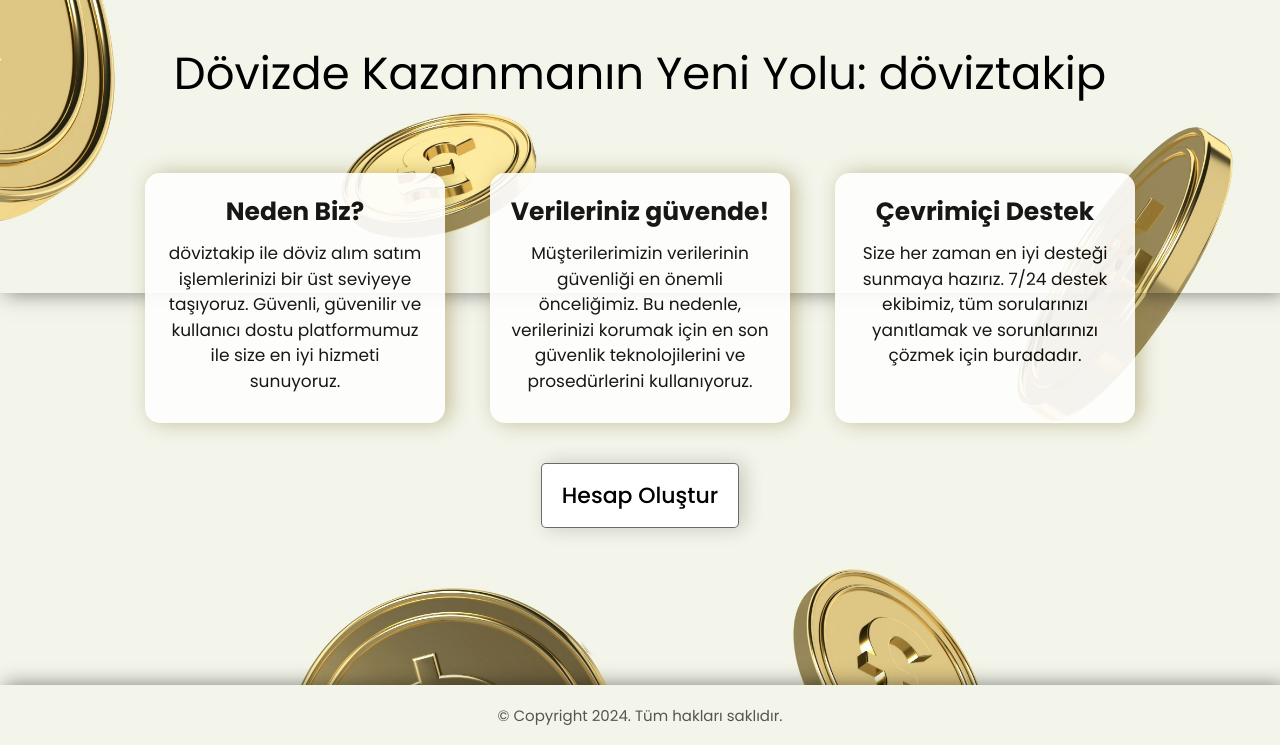
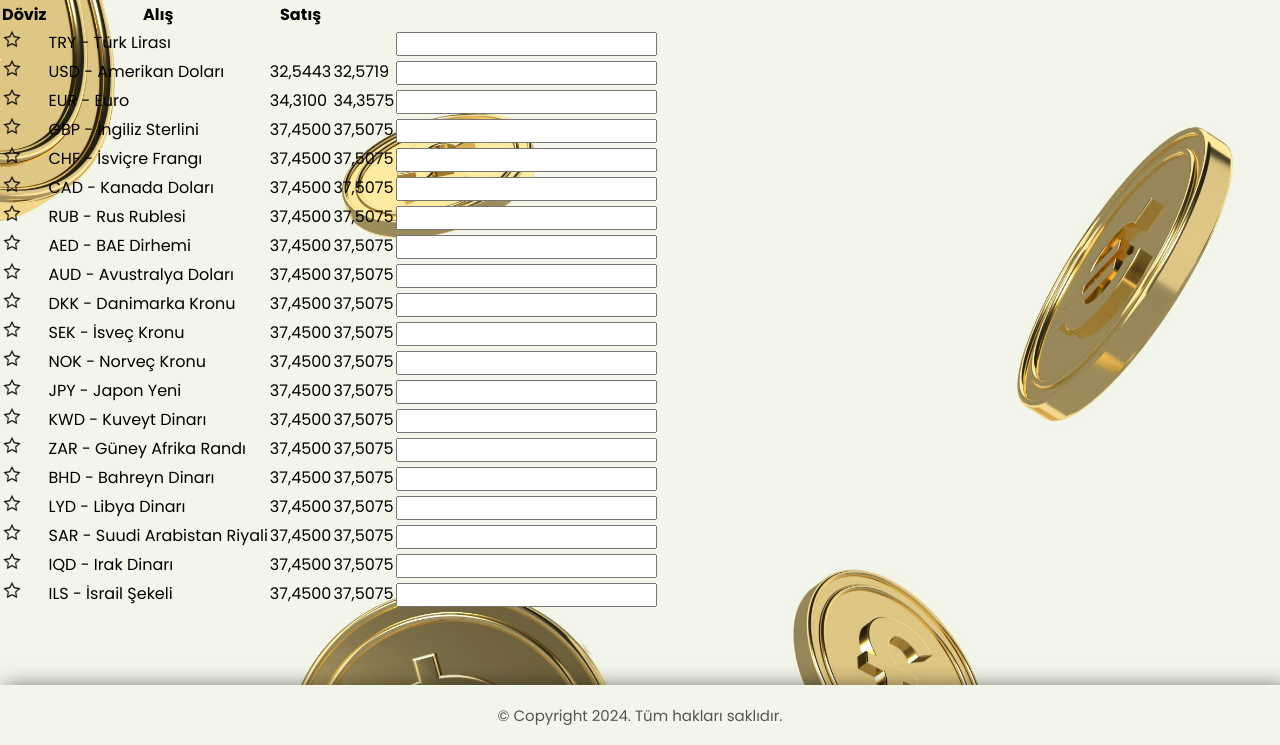
Before and after one commit to tolgab35/Doviz-Otomasyon-Sitesi, a PHP site: page /piyasalar.html in a window 1280 px wide. Shown: the part 55-800 px from the top of the page. Run offline with PHP 8.4, Linux system fonts and the light colour scheme.

Commit message:
add 'piyasalar' table

```diff
--- a/piyasalar.html
+++ b/piyasalar.html
@@ -26,41 +26,315 @@
       </nav>
     </header>
 
-    <section class="caption">
-      <h1>Dövizde Kazanmanın Yeni Yolu: döviztakip</h1>
+    <section id="piyasalar-tablo">
+      <table>
+        <tr>
+          <th>Döviz</th>
+          <th>Alış</th>
+          <th>Satış</th>
+        </tr>
+        <tr>
+          <td>
+            <img
+              src="images/star.png"
+              alt="Favorilere Ekle"
+              class="favorite-star"
+            />
+          </td>
+          <td>TRY - Türk Lirası</td>
+          <td></td>
+          <td></td>
+          <td>
+            <input type="text" name="try" id="try" class="piyasalar-textbox" />
+          </td>
+        </tr>
+        <tr>
+          <td>
+            <img
+              src="images/star.png"
+              alt="Favorilere Ekle"
+              class="favorite-star"
+            />
+          </td>
+          <td>USD - Amerikan Doları</td>
+          <td>32,5443</td>
+          <td>32,5719</td>
+          <td>
+            <input type="text" name="usd" id="usd" class="piyasalar-textbox" />
+          </td>
+        </tr>
+        <tr>
+          <td>
+            <img
+              src="images/star.png"
+              alt="Favorilere Ekle"
+              class="favorite-star"
+            />
+          </td>
+          <td>EUR - Euro</td>
+          <td>34,3100</td>
+          <td>34,3575</td>
+          <td>
+            <input type="text" name="eur" id="eur" class="piyasalar-textbox" />
+          </td>
+        </tr>
+        <tr>
+          <td>
+            <img
+              src="images/star.png"
+              alt="Favorilere Ekle"
+              class="favorite-star"
+            />
+          </td>
+          <td>GBP - İngiliz Sterlini</td>
+          <td>37,4500</td>
+          <td>37,5075</td>
+          <td>
+            <input type="text" name="gbp" id="gbp" class="piyasalar-textbox" />
+          </td>
+        </tr>
+        <tr>
+          <td>
+            <img
+              src="images/star.png"
+              alt="Favorilere Ekle"
+              class="favorite-star"
+            />
+          </td>
+          <td>CHF - İsviçre Frangı</td>
+          <td>37,4500</td>
+          <td>37,5075</td>
+          <td>
+            <input type="text" name="chf" id="chf" class="piyasalar-textbox" />
+          </td>
+        </tr>
+        <tr>
+          <td>
+            <img
+              src="images/star.png"
+              alt="Favorilere Ekle"
+              class="favorite-star"
+            />
+          </td>
+          <td>CAD - Kanada Doları</td>
+          <td>37,4500</td>
+          <td>37,5075</td>
+          <td>
+            <input type="text" name="cad" id="cad" class="piyasalar-textbox" />
+          </td>
+        </tr>
+        <tr>
+          <td>
+            <img
+              src="images/star.png"
+              alt="Favorilere Ekle"
+              class="favorite-star"
+            />
+          </td>
+          <td>RUB - Rus Rublesi</td>
+          <td>37,4500</td>
+          <td>37,5075</td>
+          <td>
+            <input type="text" name="rub" id="rub" class="piyasalar-textbox" />
+          </td>
+        </tr>
+        <tr>
+          <td>
+            <img
+              src="images/star.png"
+              alt="Favorilere Ekle"
+              class="favorite-star"
+            />
+          </td>
+          <td>AED - BAE Dirhemi</td>
+          <td>37,4500</td>
+          <td>37,5075</td>
+          <td>
+            <input type="text" name="aed" id="aed" class="piyasalar-textbox" />
+          </td>
+        </tr>
+        <tr>
+          <td>
+            <img
+              src="images/star.png"
+              alt="Favorilere Ekle"
+              class="favorite-star"
+            />
+          </td>
+          <td>AUD - Avustralya Doları</td>
+          <td>37,4500</td>
+          <td>37,5075</td>
+          <td>
+            <input type="text" name="aud" id="aud" class="piyasalar-textbox" />
+          </td>
+        </tr>
+        <tr>
+          <td>
+            <img
+              src="images/star.png"
+              alt="Favorilere Ekle"
+              class="favorite-star"
+            />
+          </td>
+          <td>DKK - Danimarka Kronu</td>
+          <td>37,4500</td>
+          <td>37,5075</td>
+          <td>
+            <input type="text" name="dkk" id="dkk" class="piyasalar-textbox" />
+          </td>
+        </tr>
+        <tr>
+          <td>
+            <img
+              src="images/star.png"
+              alt="Favorilere Ekle"
+              class="favorite-star"
+            />
+          </td>
+          <td>SEK - İsveç Kronu</td>
+          <td>37,4500</td>
+          <td>37,5075</td>
+          <td>
+            <input type="text" name="sek" id="sek" class="piyasalar-textbox" />
+          </td>
+        </tr>
+        <tr>
+          <td>
+            <img
+              src="images/star.png"
+              alt="Favorilere Ekle"
+              class="favorite-star"
+            />
+          </td>
+          <td>NOK - Norveç Kronu</td>
+          <td>37,4500</td>
+          <td>37,5075</td>
+          <td>
+            <input type="text" name="nok" id="nok" class="piyasalar-textbox" />
+          </td>
+        </tr>
+        <tr>
+          <td>
+            <img
+              src="images/star.png"
+              alt="Favorilere Ekle"
+              class="favorite-star"
+            />
+          </td>
+          <td>JPY - Japon Yeni</td>
+          <td>37,4500</td>
+          <td>37,5075</td>
+          <td>
+            <input type="text" name="jpy" id="jpy" class="piyasalar-textbox" />
+          </td>
+        </tr>
+        <tr>
+          <td>
+            <img
+              src="images/star.png"
+              alt="Favorilere Ekle"
+              class="favorite-star"
+            />
+          </td>
+          <td>KWD - Kuveyt Dinarı</td>
+          <td>37,4500</td>
+          <td>37,5075</td>
+          <td>
+            <input type="text" name="kwd" id="kwd" class="piyasalar-textbox" />
+          </td>
+        </tr>
+        <tr>
+          <td>
+            <img
+              src="images/star.png"
+              alt="Favorilere Ekle"
+              class="favorite-star"
+            />
+          </td>
+          <td>ZAR - Güney Afrika Randı</td>
+          <td>37,4500</td>
+          <td>37,5075</td>
+          <td>
+            <input type="text" name="zar" id="zar" class="piyasalar-textbox" />
+          </td>
+        </tr>
+        <tr>
+          <td>
+            <img
+              src="images/star.png"
+              alt="Favorilere Ekle"
+              class="favorite-star"
+            />
+          </td>
+          <td>BHD - Bahreyn Dinarı</td>
+          <td>37,4500</td>
+          <td>37,5075</td>
+          <td>
+            <input type="text" name="bhd" id="bhd" class="piyasalar-textbox" />
+          </td>
+        </tr>
+        <tr>
+          <td>
+            <img
+              src="images/star.png"
+              alt="Favorilere Ekle"
+              class="favorite-star"
+            />
+          </td>
+          <td>LYD - Libya Dinarı</td>
+          <td>37,4500</td>
+          <td>37,5075</td>
+          <td>
+            <input type="text" name="lyd" id="lyd" class="piyasalar-textbox" />
+          </td>
+        </tr>
+        <tr>
+          <td>
+            <img
+              src="images/star.png"
+              alt="Favorilere Ekle"
+              class="favorite-star"
+            />
+          </td>
+          <td>SAR - Suudi Arabistan Riyali</td>
+          <td>37,4500</td>
+          <td>37,5075</td>
+          <td>
+            <input type="text" name="sar" id="sar" class="piyasalar-textbox" />
+          </td>
+        </tr>
+        <tr>
+          <td>
+            <img
+              src="images/star.png"
+              alt="Favorilere Ekle"
+              class="favorite-star"
+            />
+          </td>
+          <td>IQD - Irak Dinarı</td>
+          <td>37,4500</td>
+          <td>37,5075</td>
+          <td>
+            <input type="text" name="iqd" id="iqd" class="piyasalar-textbox" />
+          </td>
+        </tr>
+        <tr>
+          <td>
+            <img
+              src="images/star.png"
+              alt="Favorilere Ekle"
+              class="favorite-star"
+            />
+          </td>
+          <td>ILS - İsrail Şekeli</td>
+          <td>37,4500</td>
+          <td>37,5075</td>
+          <td>
+            <input type="text" name="ils" id="ils" class="piyasalar-textbox" />
+          </td>
+        </tr>
+      </table>
     </section>
-
-    <section id="cards">
-      <div id="card1" class="card">
-        <h2>Neden Biz?</h2>
-        <p>
-          döviztakip ile döviz alım satım işlemlerinizi bir üst seviyeye
-          taşıyoruz. Güvenli, güvenilir ve kullanıcı dostu platformumuz ile size
-          en iyi hizmeti sunuyoruz.
-        </p>
-      </div>
-
-      <div id="card2" class="card">
-        <h2>Verileriniz güvende!</h2>
-        <p>
-          Müşterilerimizin verilerinin güvenliği en önemli önceliğimiz. Bu
-          nedenle, verilerinizi korumak için en son güvenlik teknolojilerini ve
-          prosedürlerini kullanıyoruz.
-        </p>
-      </div>
-
-      <div id="card3" class="card">
-        <h2>Çevrimiçi Destek</h2>
-        <p>
-          Size her zaman en iyi desteği sunmaya hazırız. 7/24 destek ekibimiz,
-          tüm sorularınızı yanıtlamak ve sorunlarınızı çözmek için buradadır.
-        </p>
-      </div>
-    </section>
-
-    <div class="hesap-olustur">
-      <button>Hesap Oluştur</button>
-    </div>
 
     <footer class="footer">
       <div class="footer-content">
--- a/style.css
+++ b/style.css
@@ -122,6 +122,7 @@
 #card3 {
   margin-right: 100px;
 }
+
 .hesap-olustur {
   display: flex;
   justify-content: center;
@@ -162,3 +163,8 @@
   font-weight: 400;
   opacity: 65%;
 }
+
+.favorite-star {
+  width: 20px;
+  height: 20px;
+}
```
